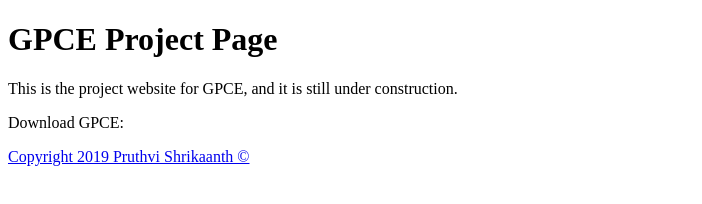
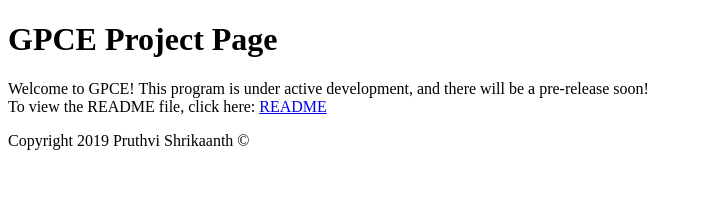
Before and after one commit to Blue0Tech/GPCE, a plain HTML site: page index.html in a window 1280 px wide. Shown: the whole page, without its empty margins (0-702 px from the left). Drawn offline with Linux system fonts and the light colour scheme.

Commit message:
Updating website
In the process of fixing it and adding information.

```diff
--- a/index.html
+++ b/index.html
@@ -10,10 +10,8 @@ GPCE
 GPCE Project Page
 </h1>
 <p>
-This is the project website for GPCE, and it is still under construction.
-</p>
-<p>
-Download GPCE: <a href="C#/GPCE.exe" />
+Welcome to GPCE! This program is under active development, and there will be a pre-release soon! <br>
+  To view the README file, click here: <a href="README.md">README</a>
 </p>
 </body>
 <footer>
```
